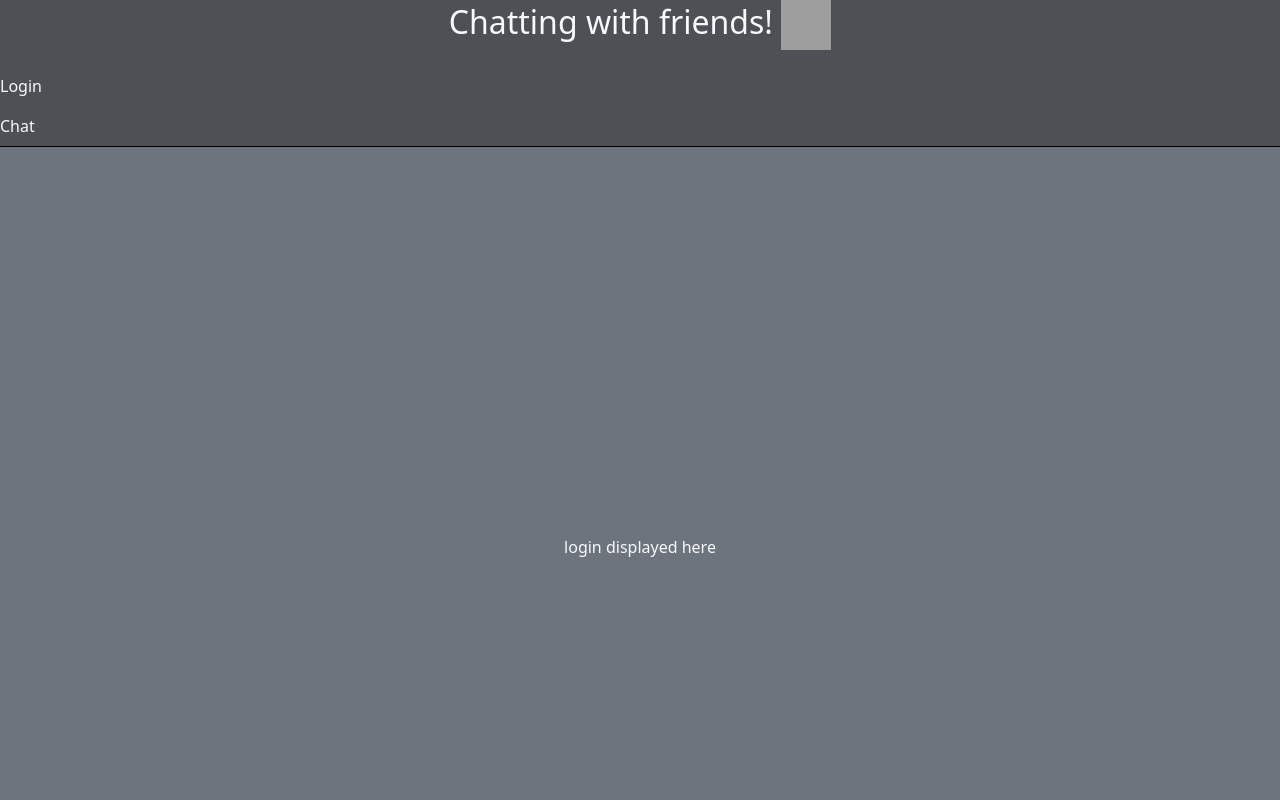
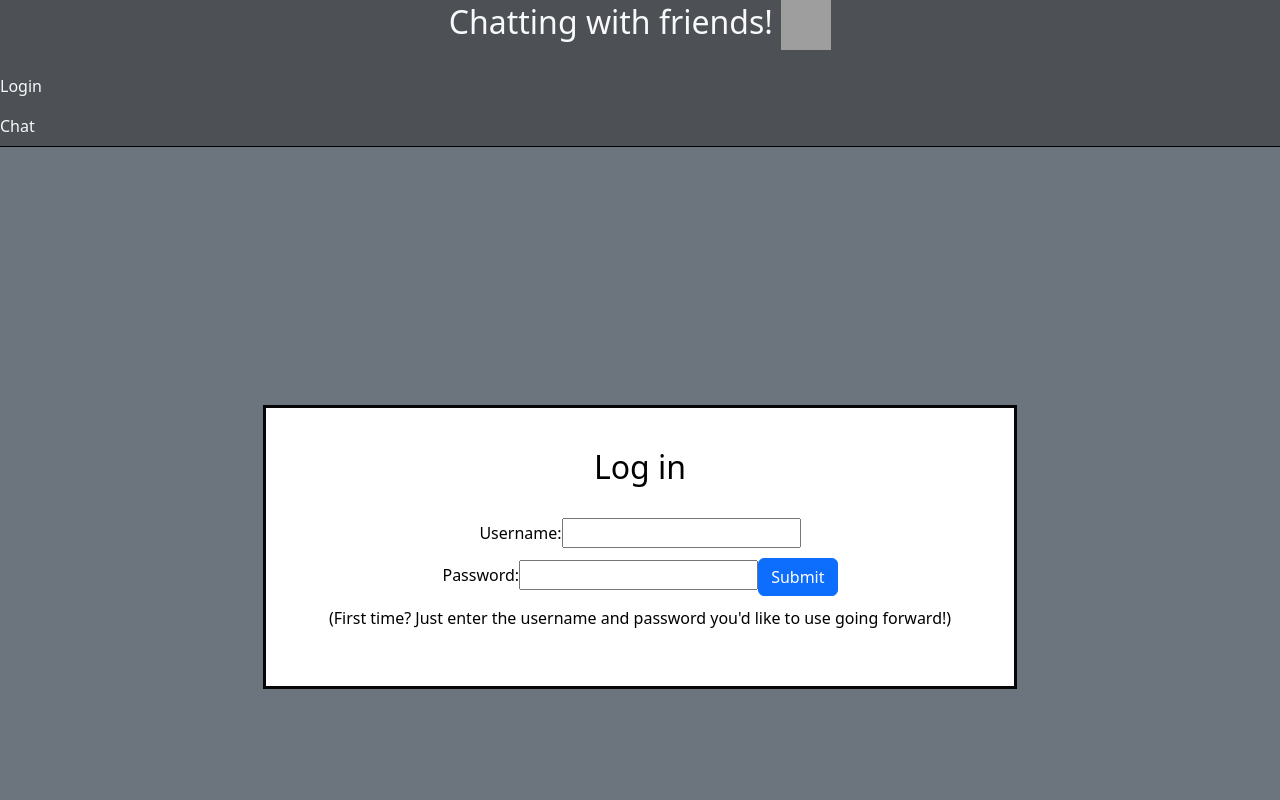
Before and after one commit to caleb-hibbert/Startup, a React (Vite) app: page / in a window 1280 px wide. Shown: the top 800 px of the page. Built offline with nearby package versions, Linux system fonts and the light colour scheme; grey boxes are pictures that could not be loaded.

Commit message:
Login page working

```diff
--- a/src/app.css
+++ b/src/app.css
@@ -30,6 +30,7 @@ h2{
 
 
 .form-group{
+    color: black;
     border: 3px solid #060606;
     background-color: rgb(255, 255, 255);
     padding: 40px;
--- a/src/login/login.jsx
+++ b/src/login/login.jsx
@@ -1,9 +1,24 @@
 import React from 'react';
-
 export function Login() {
   return (
     <main className="container-fluid bg-secondary text-center">
-      <div>login displayed here</div>
+        <div className="form-group">
+            <h2>Log in</h2>
+            <br/>
+            {/* <div> */}
+                <form method="get" action="chat.html">
+                <label for="username">Username:</label>
+                <input type="username" id="username" name="username"></input>
+            {/* </div> */}
+                <br/>
+                <label for="password:">Password:</label>
+                <input type="password" id="passwordbox" name="varPassword" />
+                <button type="submit" className="btn btn-primary">Submit</button>
+                <br/>
+                <p>(First time? Just enter the username and password you'd like to use going forward!)</p>
+            </form>
+
+        </div>
     </main>
   );
 }
```
